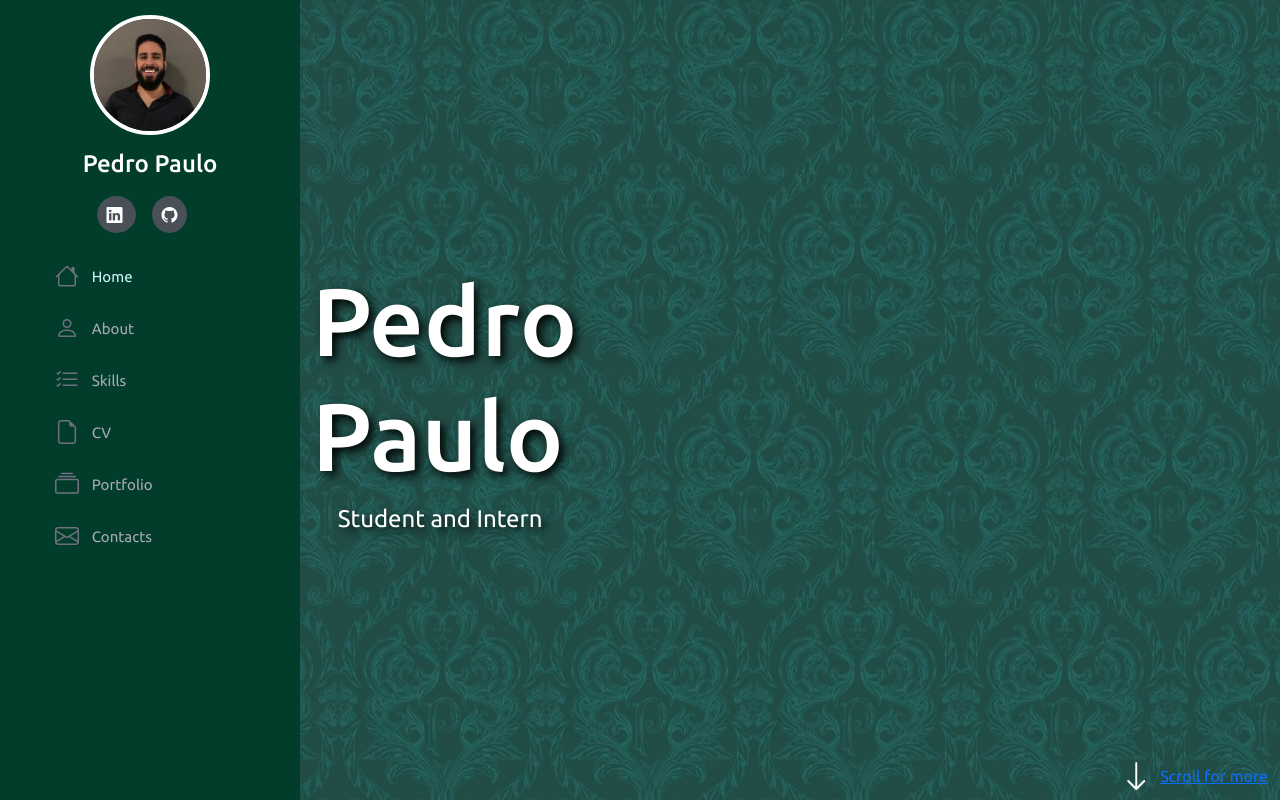
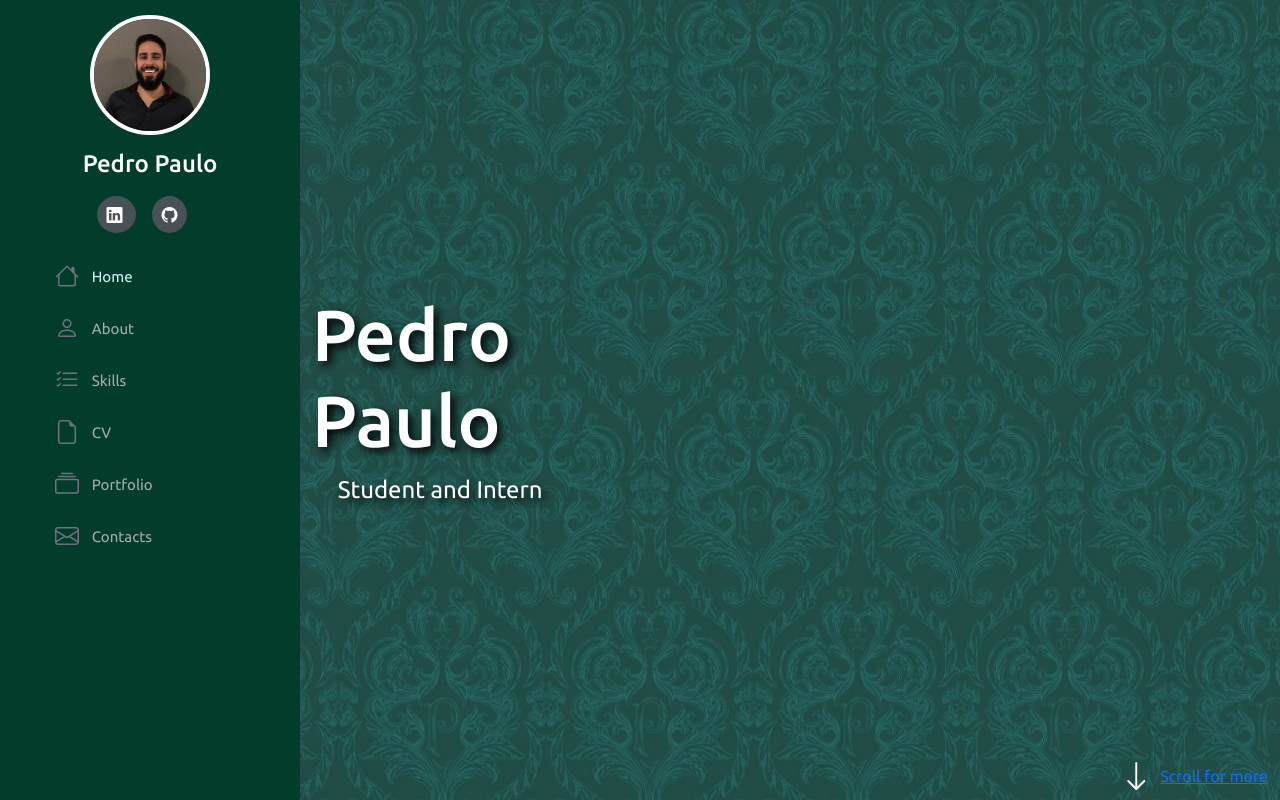
Before and after one commit to ppedrord/flask_project, a Flask app: page / in a window 1280 px wide. Run offline with Flask 2, Linux system fonts and the light colour scheme; some libraries are stand-ins or nearby versions.

Commit message:
Change the font size of the header on Home section

```diff
--- a/static/style.css
+++ b/static/style.css
@@ -107,7 +107,7 @@ section#home {
 }
 
 section#home h2 {
-    font-size: 6rem;
+    font-size: 4.5rem;
 }
 
 section#home span#subtitle {
```
